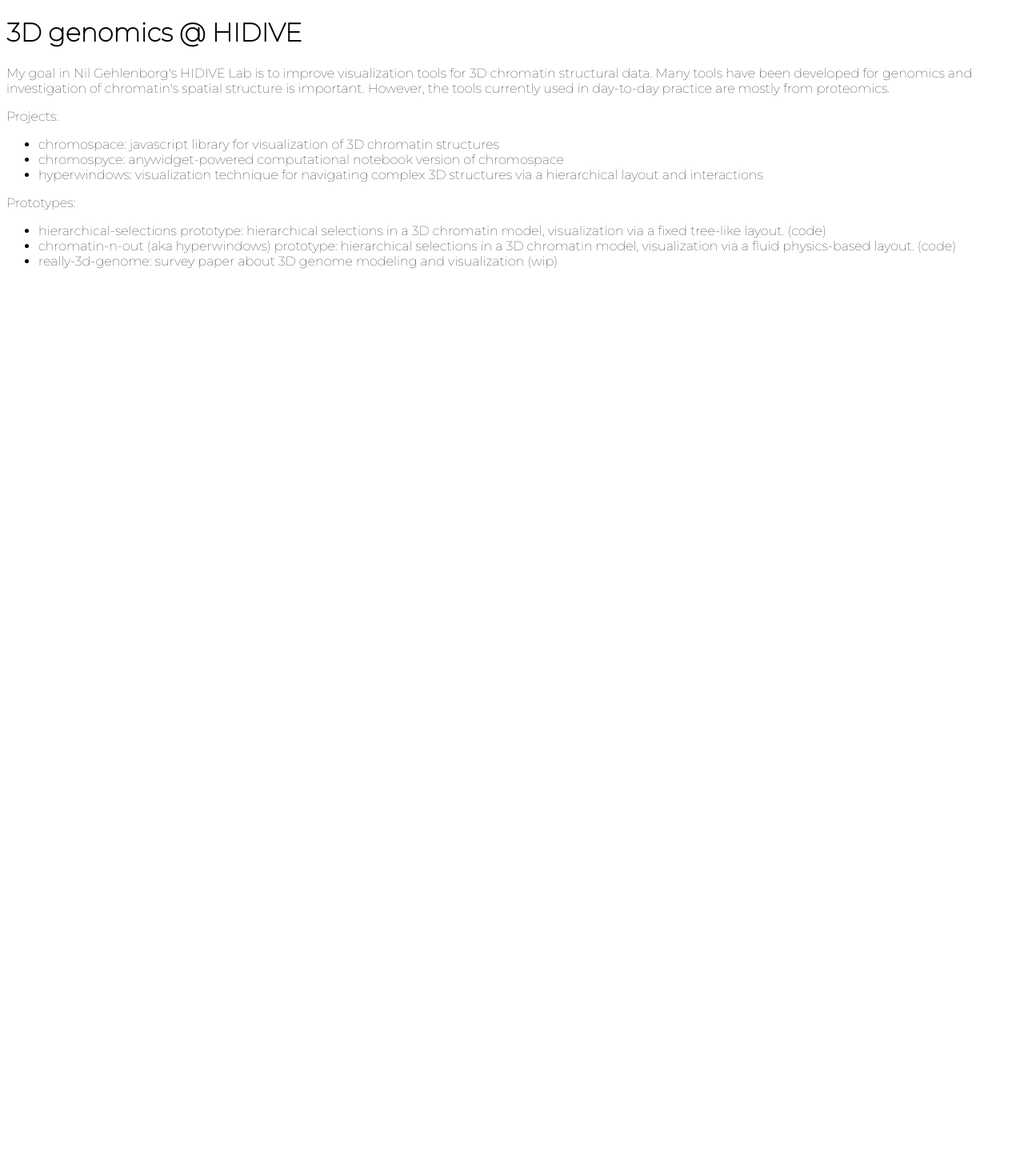
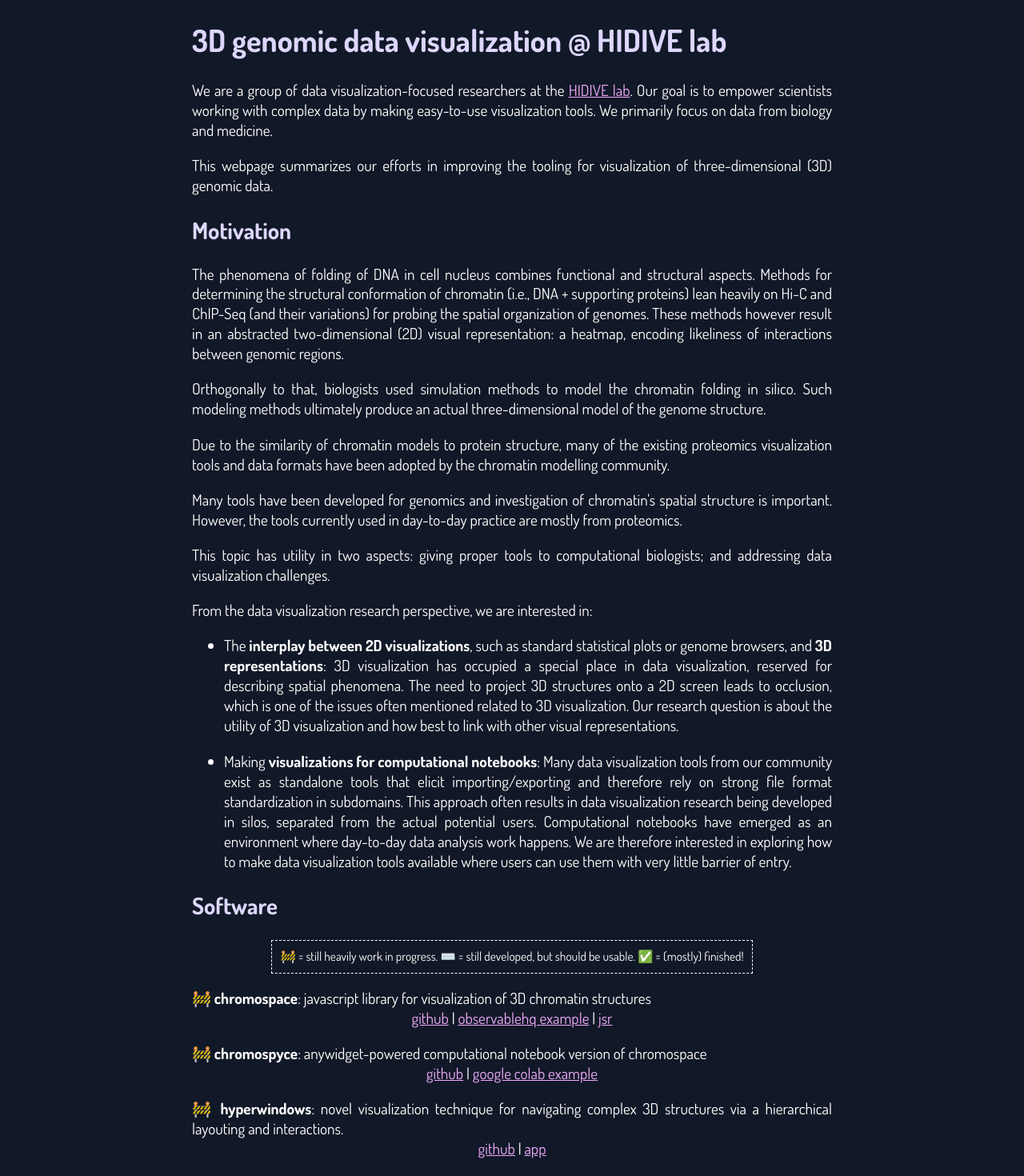
Before and after one commit to dvdkouril/dvdkouril.github.io, a SvelteKit app: page /hidive in a window 1280 px wide. Shown: the top 1470 px of the page at 80% size. Before the commit the page ends 800 px from the top, so only its background shows below. Built offline with nearby package versions, Linux system fonts and the light colour scheme.

Commit message:
3dgenome: major landing page update

```diff
--- a/src/routes/hidive/+page.svelte
+++ b/src/routes/hidive/+page.svelte
@@ -1,34 +1,122 @@
 <svelte:head>
 	<title>3D genomics @ HIDIVE</title>
-	<meta name="description" content="This is where the description goes for SEO" />
+	<meta name="description" content="Visualization of three-dimensional (3D) genomic data at the HIDIVE lab" />
 	<link rel="preconnect" href="https://fonts.googleapis.com">
 	<link rel="preconnect" href="https://fonts.gstatic.com" crossorigin>
-	<link href="https://fonts.googleapis.com/css2?family=Montserrat:ital,wght@0,100;1,100&display=swap" rel="stylesheet">
+	<link href="https://fonts.googleapis.com/css2?family=Dosis:wght@200..800&display=swap" rel="stylesheet">
 </svelte:head>
 
-<h1>3D genomics @ HIDIVE</h1>
+<div id="body-wrapper">
+	<h1>3D genomic data visualization @ HIDIVE lab</h1>
 	<p>
-My goal in Nil Gehlenborg's HIDIVE Lab is to improve visualization tools for 3D chromatin structural data. Many tools have been developed for genomics and investigation of chromatin's spatial structure is important. However, the tools currently used in day-to-day practice are mostly from proteomics.
+	We are a group of data visualization-focused researchers at the <a href="http://hidivelab.org">HIDIVE lab</a>. Our goal is to empower scientists working with complex data by making easy-to-use visualization tools. We primarily focus on data from biology and medicine.
+	</p>
+	<p>This webpage summarizes our efforts in improving the tooling for visualization of three-dimensional (3D) genomic data.</p>
+
+	<!-- <p> -->
+	<!-- 	People: David Kouril, Nils Gehlenborg. -->
+	<!-- </p> -->
+
+	<h2>Motivation</h2>
+	<!-- first paragraph generally about chromatin folding -->
+	<p>The phenomena of folding of DNA in cell nucleus combines functional and structural aspects. Methods for determining the structural conformation of chromatin (i.e., DNA + supporting proteins) lean heavily on Hi-C and ChIP-Seq (and their variations) for probing the spatial organization of genomes. These methods however result in an abstracted two-dimensional (2D) visual representation: a heatmap, encoding likeliness of interactions between genomic regions.</p>
+
+	<p>Orthogonally to that, biologists used simulation methods to model the chromatin folding in silico. Such modeling methods ultimately produce an actual three-dimensional model of the genome structure.</p>
+
+	<!-- second paragraph about how visualization tool for this suck -->
+	<p>Due to the similarity of chromatin models to protein structure, many of the existing proteomics visualization tools and data formats have been adopted by the chromatin modelling community.</p>
+	<p>Many tools have been developed for genomics and investigation of chromatin's spatial structure is important. However, the tools currently used in day-to-day practice are mostly from proteomics.</p>
+
+	<p>This topic has utility in two aspects: giving proper tools to computational biologists; and addressing data visualization challenges.</p>
+
+	<p>From the data visualization research perspective, we are interested in:</p>
+	<ul>
+		<li>The <b>interplay between 2D visualizations</b>, such as standard statistical plots or genome browsers, and <b>3D representations</b>: 3D visualization has occupied a special place in data visualization, reserved for describing spatial phenomena. The need to project 3D structures onto a 2D screen leads to occlusion, which is one of the issues often mentioned related to 3D visualization. Our research question is about the utility of 3D visualization and how best to link with other visual representations.</li>
+		<li>Making <b>visualizations for computational notebooks</b>: Many data visualization tools from our community exist as standalone tools that elicit importing/exporting and therefore rely on strong file format standardization in subdomains. This approach often results in data visualization research being developed in silos, separated from the actual potential users. Computational notebooks have emerged as an environment where day-to-day data analysis work happens. We are therefore interested in exploring how to make data visualization tools available where users can use them with very little barrier of entry.</li>
+	</ul>
+
+	<p>
 	</p>
 
-<p>
-Projects:
+	<h2>Software</h2>
+	<div class="legend-wrapper">
+		<span class="legend">
+		🚧 = still heavily work in progress. ⌨️ = still developed, but should be usable. ✅ = (mostly) finished!<br/>
+		</span>
+	</div>
+	<p>🚧 <b>chromospace</b>: javascript library for visualization of 3D chromatin structures<br/>
+	<span class="sw-links"><a href="https://github.com/dvdkouril/chromospace">github</a> | <a href="https://observablehq.com/@david-kouril/chromospace-playground">observablehq example</a> | <a href="https://jsr.io/@chromospace/chromospace">jsr</a></span>
 	</p>
+	<p>🚧 <b>chromospyce</b>: anywidget-powered computational notebook version of chromospace
+	<span class="sw-links"><a href="https://github.com/dvdkouril/chromospyce">github</a> | <a href="https://colab.research.google.com/drive/1E-jDzM1hs-TtTg_XJnEuDn6RU2VG0Lxe?usp=sharing">google colab example</a></span>
+	</p>
+	<p>🚧 <b>hyperwindows</b>: novel visualization technique for navigating complex 3D structures via a hierarchical layouting and interactions.
+	<span class="sw-links"><a href="https://github.com/dvdkouril/chromatin-n-out">github</a> | <a href="https://www.davidkouril.com/chromatin-n-out/">app</a></span>
+	</p>
+
+	<h2>Writing</h2>
+	<p>really-3d-genome: survey paper about 3D genome modeling and visualization (wip)</p>
+	<p><a href="https://www.davidkouril.com/hyperwindows-paper/">Exploring Genomes in 3D Using a Non-uniform Physics-Based Layout</a></p>
+
+	<h2>Roadmap</h2>
+	<p>Yes, we will have a roadmap.</p>
 	<ul>
-	<li>chromospace: javascript library for visualization of 3D chromatin structures</li>
-	<li>chromospyce: anywidget-powered computational notebook version of chromospace</li>
-	<li>hyperwindows: visualization technique for navigating complex 3D structures via a hierarchical layout and interactions</li>
+		<li>Declarative grammar specification for 3D genomic data.</li>
+		<li>Integration in <a href="http://gosling-lang.org">Gosling</a>.</li>
 	</ul>
 
-<p>Prototypes:</p>
+	<h2>Other prototypes</h2>
 	<ul>
-	<li>hierarchical-selections prototype: hierarchical selections in a 3D chromatin model, visualization via a fixed tree-like layout. (code)</li>
+		<li><a href="https://dvdkouril.github.io/hierarchical-selections/">hierarchical-selections prototype</a>: hierarchical selections in a 3D chromatin model, visualization via a fixed tree-like layout. (code)</li>
 		<li>chromatin-n-out (aka hyperwindows) prototype: hierarchical selections in a 3D chromatin model, visualization via a fluid physics-based layout. (code)</li>
-	<li>really-3d-genome: survey paper about 3D genome modeling and visualization (wip)</li>
 	</ul>
+
+	<h2>Student topics</h2>
+	<p><i>We are generally very excited to work with undergraduate students through interships, term projects, etc. The prerequisite in general is basic coding skills. For this project, it is also recommended to have some background and an interest in real-time computer graphics. Below you can find a list of work packages that we can offer right now.</i></p>
+
+	<p><b>High quality figure outputs with Blender:</b> The idea is to preview the 3D visualization with chromospace and then use Blender to produce a high-quality rendering. Maybe it could be useful to leverage the ecosystem around glTF, for example <a href="https://gltf-transform.dev">glTF Transform</a>.</p>
+</div>
 
 <style>
 * {
-	font-family: "Montserrat", sans-serif;
+	font-family: "Dosis", sans-serif;
+}
+:global(body) {
+	background-color: #111827;
+	}
+
+@media screen and (min-width: 1000px) {
+	#body-wrapper {
+		width: 800px;
+		margin: 0 auto;
+	}
+}
+#body-wrapper {
+	color: white;
+	text-align: justify;
+	line-height: 1.3;
+	font-size: 120%;
+}
+a {
+	color: #f0abfc;
+}
+h1, h2, h3 {
+	color: #DDD6FE;
+}
+.sw-links {
+	display: block;
+	text-align: center;
+}
+.legend {
+	font-size: 80%;
+	display: inline-block;
+	border: 1px dashed white;
+	padding: 10px;
+}
+.legend-wrapper {
+	text-align: center;
+}
+ul li {
+	margin-bottom: 20px;
 }
 </style>
```
Lines whose indentation alone changed are shown as unchanged.
